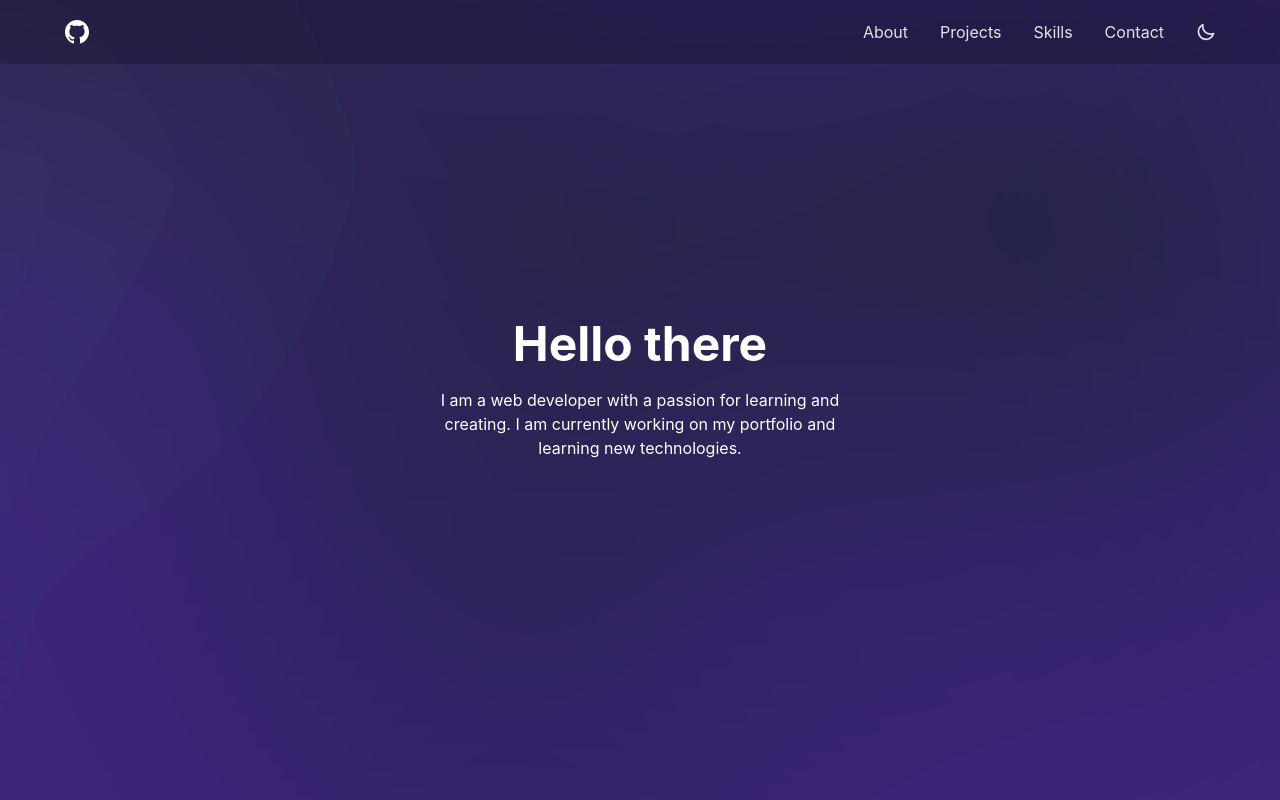
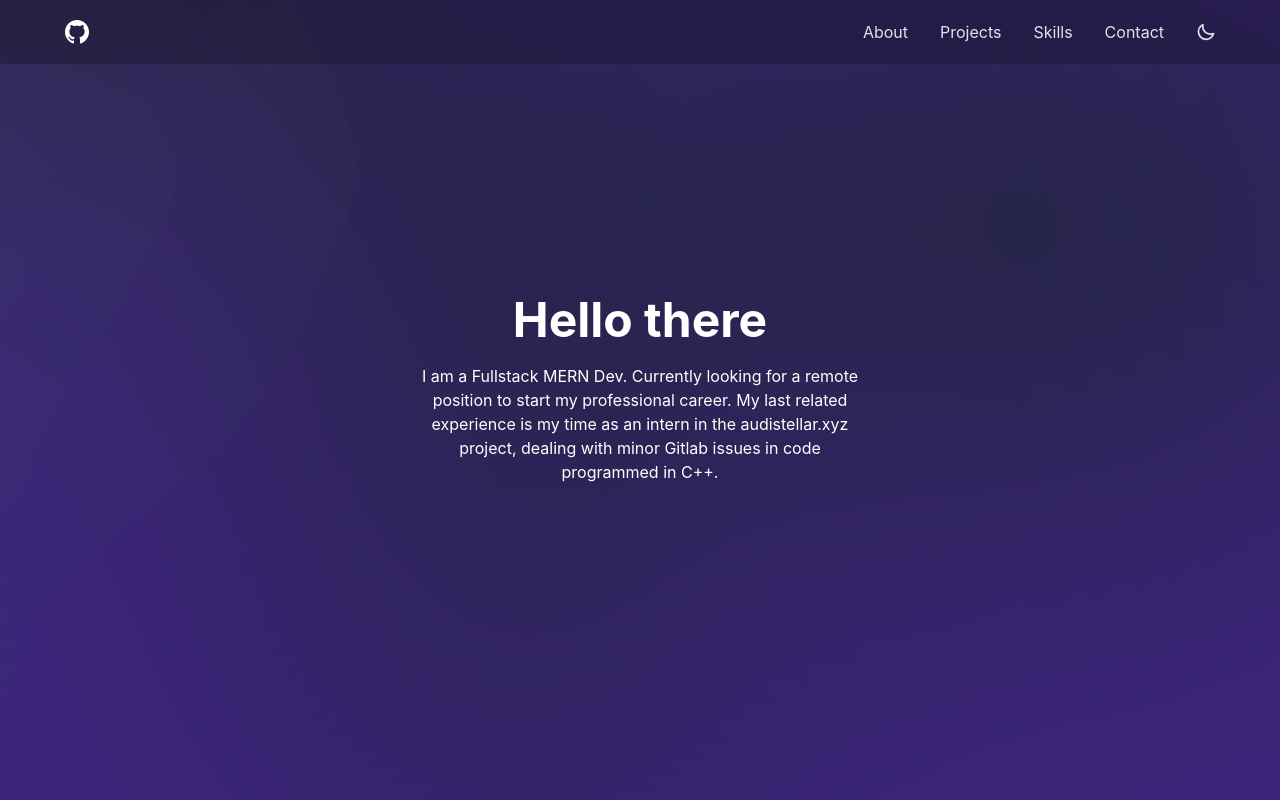
Before and after one commit to GabrielRuizVarela/portfolio, a React (Vite) app: page / in a window 1280 px wide. Built offline with nearby package versions, Linux system fonts and the light colour scheme.

Commit message:
Updated page

```diff
--- a/src/components/About.tsx
+++ b/src/components/About.tsx
@@ -61,9 +61,10 @@ export default function About() {
 						<h1 className="mb-5 text-5xl font-bold">Hello there</h1>
 
 						<p className="mb-5">
-							I am a web developer with a passion for learning and creating. I
-							am currently working on my portfolio and learning new
-							technologies.
+							I am a Fullstack MERN Dev. Currently looking for a remote position
+							to start my professional career. My last related experience is my
+							time as an intern in the audistellar.xyz project, dealing with
+							minor Gitlab issues in code programmed in C++.
 						</p>
 						{/* <button className="btn btn-primary">Get Started</button> */}
 					</div>
```
